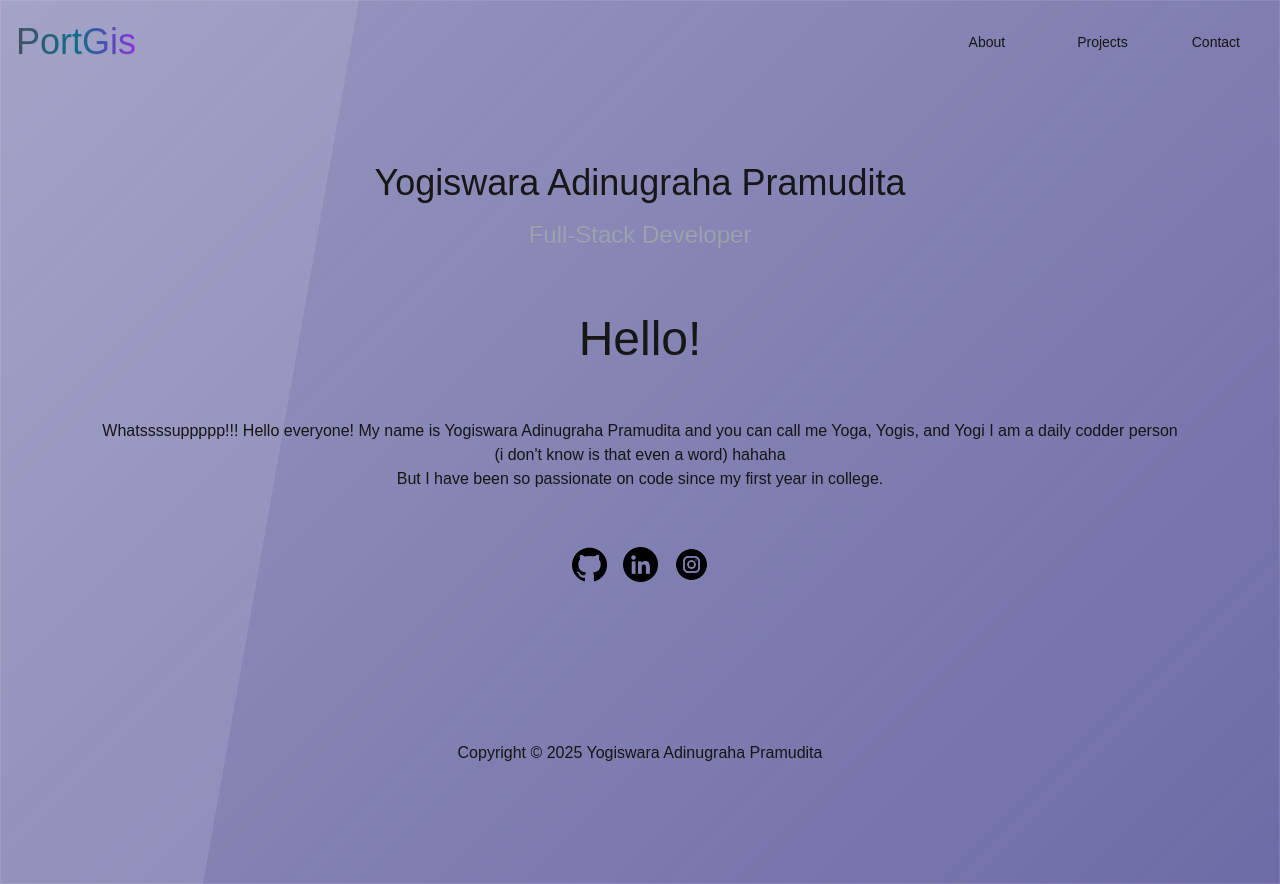
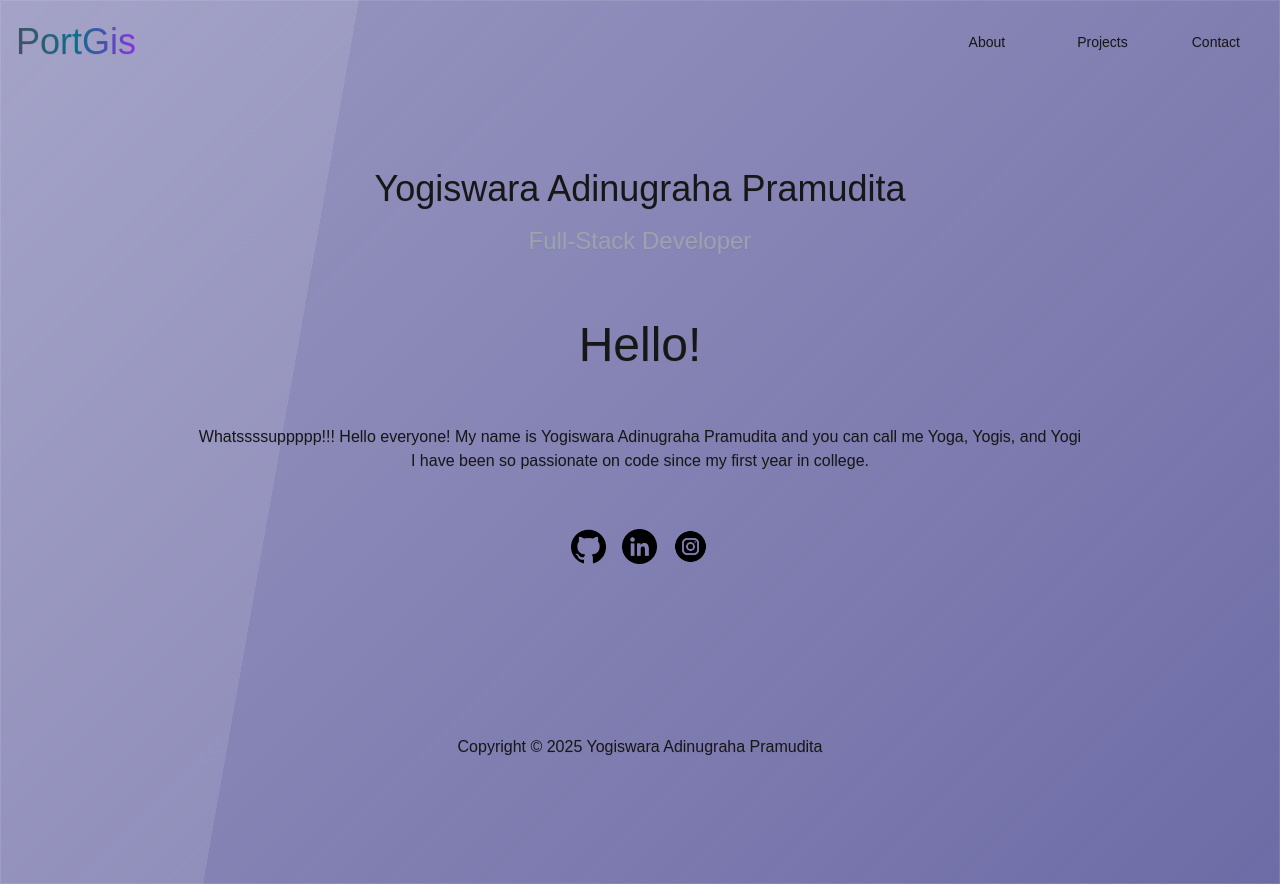
Before and after one commit to yogisyo16/porto-by-yogis, a Next.js app: page / in a window 1280 px wide. Built offline with nearby package versions, Linux system fonts and the light colour scheme; a web font is replaced by a local one.

Commit message:
new update 3/14/2025

```diff
--- a/src/app/page.tsx
+++ b/src/app/page.tsx
@@ -19,9 +19,8 @@ export default function Home() {
             <h3 className="text-5xl text-center">Hello!</h3>
             <p className="flex-wrap mx-10 my-10 text-center md:text-center sm:text-center">
               Whatssssuppppp!!! Hello everyone! My name is Yogiswara Adinugraha
-              Pramudita and you can call me Yoga, Yogis, and Yogi I am a daily codder person
-              <br />(i don't know is that even a word) hahaha
-              <br />But I have been so passionate on code since my first year in college.
+              Pramudita and you can call me Yoga, Yogis, and Yogi
+              <br />I have been so passionate on code since my first year in college.
             </p>
           </div>
         </div>
```
